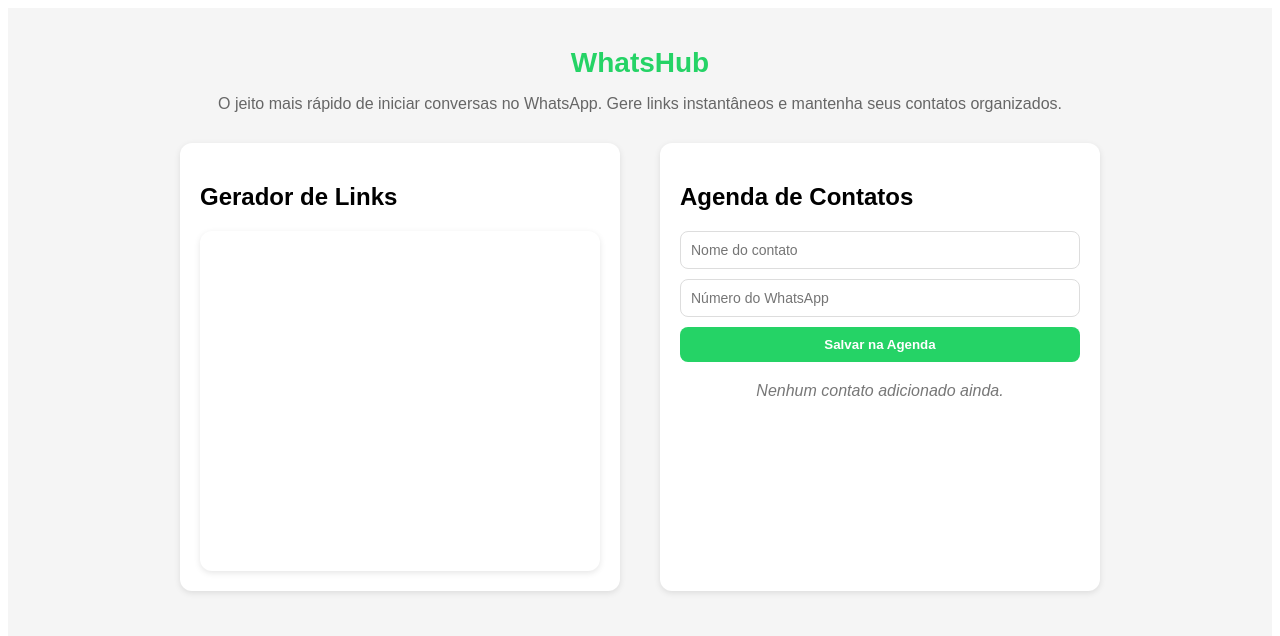
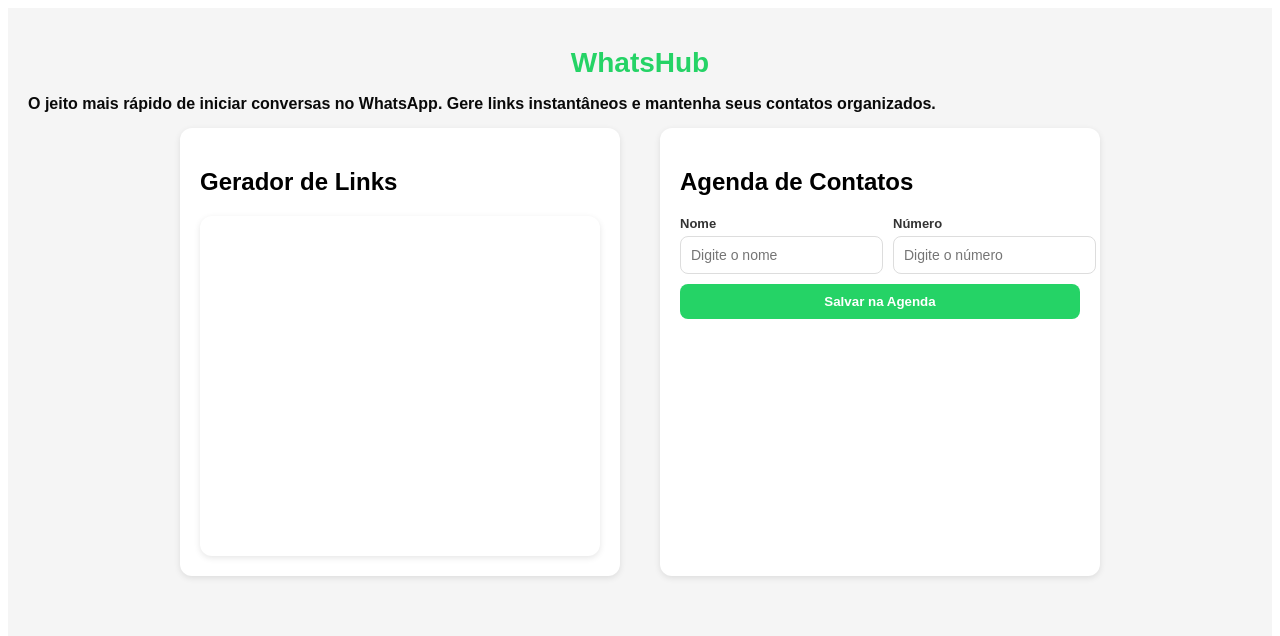
Before and after one commit to yaslemes/Projeto-Whatsapp-DW2, a React (Vite) app: page / in a window 1280 px wide. Shown: the top 636 px of the page. Built offline with nearby package versions, Linux system fonts and the light colour scheme.

Commit message:
Material UI

```diff
--- a/package.json
+++ b/package.json
@@ -10,6 +10,10 @@
     "preview": "vite preview"
   },
   "dependencies": {
+    "@emotion/react": "^11.14.0",
+    "@emotion/styled": "^11.14.1",
+    "@mui/icons-material": "^7.3.2",
+    "@mui/material": "^7.3.2",
     "react": "^19.1.1",
     "react-dom": "^19.1.1",
     "react-icons": "^5.5.0"
--- a/src/App.css
+++ b/src/App.css
@@ -16,8 +16,11 @@
 }
 
 .subtitle {
-  color: #666;
-  margin-bottom: 30px;
+  color: #0a0a0a;
+  font-size: 16px;
+  font-weight: bold;
+  margin-bottom: 15px;
+  text-align: left;
 }
 
 /* ===== Layout ===== */
@@ -68,64 +71,29 @@
   background-color: #1da851;
 }
 
-/* ===== Tabela de Contatos ===== */
-.contact-table {
-  width: 100%;
-  border-collapse: collapse;
-  margin-top: 15px;
+/* ===== Inputs lado a lado ===== */
+.form-row {
+  display: flex;
+  gap: 10px;
 }
 
-.contact-table th,
-.contact-table td {
-  border: 1px solid #eee;
-  padding: 10px;
-  text-align: left;
+.form-row input {
+  flex: 1;
 }
 
-.contact-table th {
-  background: #f2f2f2;
-  font-weight: bold;
+@media (max-width: 500px) {
+  .form-row {
+    flex-direction: column;
+  }
 }
 
-.contact-table tr:nth-child(even) {
-  background: #fafafa;
-}
-
-.contact-table button {
-  margin-right: 6px;
-  padding: 6px 10px;
-  border: none;
-  border-radius: 6px;
-  cursor: pointer;
-  font-size: 13px;
-  transition: 0.2s;
-}
-
-.contact-table button.delete {
-  background-color: #ff4d4d;
-  color: white;
-}
-
-.contact-table button:not(.delete) {
-  background-color: #25d366;
-  color: white;
-}
-
-/* ===== Texto quando lista está vazia ===== */
-.empty {
-  text-align: center;
-  color: #777;
-  font-style: italic;
-}
-
-/* Lista de contatos */
+/* ===== Lista de contatos ===== */
 .contact-list {
   display: flex;
   flex-direction: column;
   gap: 12px;
 }
 
-/* Card de cada contato */
 .contact-card {
   display: flex;
   justify-content: space-between;
@@ -136,14 +104,25 @@
   border: 1px solid #eee;
 }
 
-/* Nome e número lado a lado */
+/* Agora nome em cima e número embaixo */
 .contact-info {
   display: flex;
-  gap: 20px; /* espaço entre nome e número */
-  align-items: center;
+  flex-direction: column;
+  align-items: flex-start;
 }
 
-/* Botões do contato */
+.contact-info strong {
+  font-size: 15px;
+  color: #333;
+}
+
+.contact-info span {
+  font-size: 13px;
+  color: #666;
+  margin-top: 2px;
+}
+
+/* Botões */
 .contact-actions {
   display: flex;
   gap: 8px;
@@ -174,3 +153,17 @@
   color: #777;
   font-style: italic;
 }
+
+/* ===== Labels acima dos inputs ===== */
+.form-group {
+  flex: 1;
+  display: flex;
+  flex-direction: column;
+}
+
+.form-group label {
+  font-size: 13px;
+  font-weight: bold;
+  margin-bottom: 5px;
+  color: #333;
+}
--- a/src/App.jsx
+++ b/src/App.jsx
@@ -1,5 +1,5 @@
 import React, { useState } from "react";
-import LinkGenerator from "./components/LinkGenerator/LinkGenerator"; // Gerador da sua amiga
+import LinkGenerator from "./components/LinkGenerator/LinkGenerator"; // Gerador da isa
 import ContactForm from "./components/Contacts/ContactForm";
 import ContactList from "./components/Contacts/ContactList";
 import "./App.css";
--- a/src/components/Contacts/ContactForm.jsx
+++ b/src/components/Contacts/ContactForm.jsx
@@ -1,32 +1,42 @@
 import React, { useState } from "react";
 
-// Form para os adicionar contatos
+// Form para adicionar contatos
 export default function ContactForm({ onAdd }) {
   const [name, setName] = useState("");
   const [number, setNumber] = useState("");
 
   const handleSubmit = (e) => {
     e.preventDefault();
-    if (!name || !number) return;             // Não adiciona se algum campo estiver vazio
-    onAdd({ id: Date.now(), name, number });  // Adiciona contato com id único
-    setName("");                               // Limpa o campo após adicionar
+    if (!name || !number) return;
+    onAdd({ id: Date.now(), name, number });
+    setName("");
     setNumber("");
   };
 
   return (
     <form onSubmit={handleSubmit} className="contact-form">
+      {/* Inputs lado a lado, cada um com seu label */}
+      <div className="form-row">
+        <div className="form-group">
+          <label>Nome</label>
           <input
             type="text"
-        placeholder="Nome do contato"
+            placeholder="Digite o nome"
             value={name}
             onChange={(e) => setName(e.target.value)}
           />
+        </div>
+        <div className="form-group">
+          <label>Número</label>
           <input
             type="text"
-        placeholder="Número do WhatsApp"
+            placeholder="Digite o número"
             value={number}
             onChange={(e) => setNumber(e.target.value)}
           />
+        </div>
+      </div>
+
       <button type="submit">Salvar na Agenda</button>
     </form>
   );
--- a/src/components/Contacts/ContactList.jsx
+++ b/src/components/Contacts/ContactList.jsx
@@ -1,36 +1,38 @@
 import React from "react";
+import List from "@mui/material/List";
+import Stack from "@mui/material/Stack";
+import IconButton from "@mui/material/IconButton";
+import DeleteIcon from "@mui/icons-material/Delete";
+import WhatsAppIcon from "@mui/icons-material/WhatsApp";
+import ListItem from "@mui/material/ListItem";
+import ListItemText from "@mui/material/ListItemText";
 
 export default function ContactList({ contacts, onDelete }) {
-  if (contacts.length === 0) {
-    return <p className="empty">Nenhum contato adicionado ainda.</p>;
-  }
+  const openWhatsApp = (number) => {
+    const num = number.replace(/\D/g, "");
+    window.open(`https://wa.me/55${num}`, "_blank");
+  };
 
   return (
-    <table className="contact-table">
-
-      <tbody>
-        {contacts.map((contact) => (
-          <tr key={contact.id}>
-            <td>{contact.name}</td>
-            <td>{contact.number}</td>
-            <td>
-              <button
-                onClick={() =>
-                  window.open(
-                    `https://wa.me/55${contact.number.replace(/\D/g, "")}`,
-                    "_blank"
-                  )
-                }
-              >
-                Mensagem
-              </button>
-              <button className="delete" onClick={() => onDelete(contact.id)}>
-                Excluir
-              </button>
-            </td>
-          </tr>
-        ))}
-      </tbody>
-    </table>
+    <List>
+      {contacts.map((contact) => (
+        <ListItem
+          key={contact.id}
+          divider
+          secondaryAction={
+            <Stack direction="row" spacing={1}>
+              <IconButton color="success" onClick={() => openWhatsApp(contact.number)}>
+                <WhatsAppIcon />
+              </IconButton>
+              <IconButton color="error" onClick={() => onDelete(contact.id)}>
+                <DeleteIcon />
+              </IconButton>
+            </Stack>
+          }
+        >
+          <ListItemText primary={contact.name} secondary={contact.number} />
+        </ListItem>
+      ))}
+    </List>
   );
 }
```
Also changed, not shown: src/components/Contacts/ContactItem.jsx (+21 -10 lines), src/components/UI/Button.jsx (+16 -0 lines), src/components/UI/Input.jsx (+17 -0 lines), 1 other file (tests, documents, lock files or other folders). Lines whose indentation alone changed are shown as unchanged.
